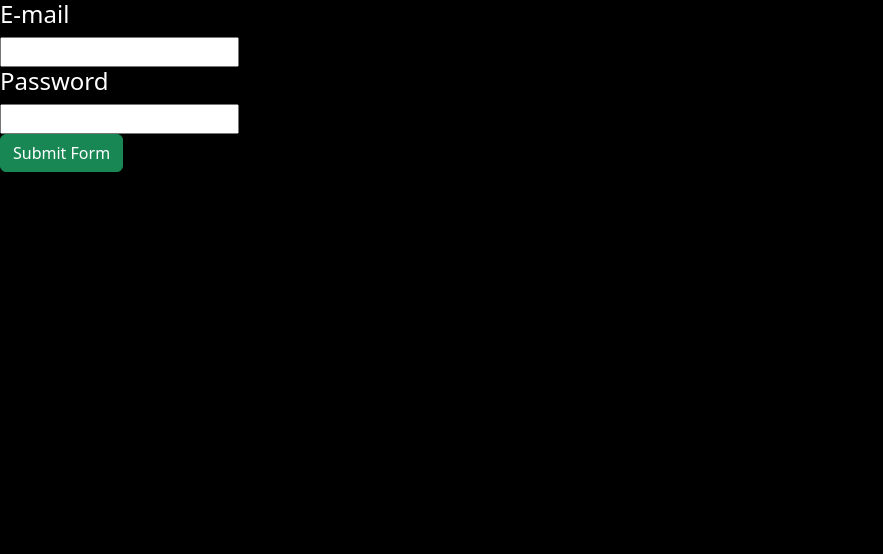
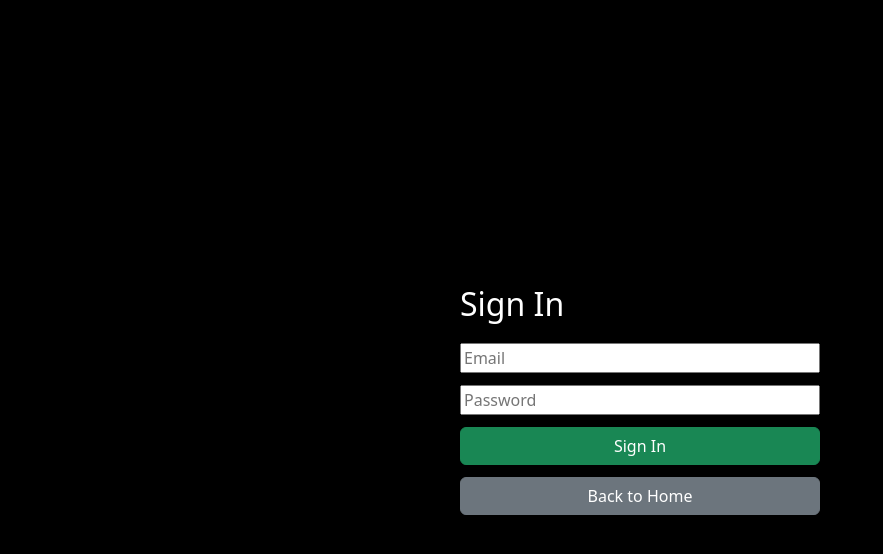
Before and after one commit to HGSTUDIOS/netflix-clone, a React (Vite) app: page /signin in a window 1280 px wide. Shown: the top 554 px of the page, without its empty margins (0-883 px from the left). Built offline with nearby package versions, Linux system fonts and the light colour scheme; no server answers.

Commit message:
Make signIn.jsx work without local API

```diff
--- a/src/component/signIn.jsx
+++ b/src/component/signIn.jsx
@@ -1,123 +1,35 @@
-import { useState,useEffect } from "react";
-import axios from "axios";
+import { useState } from "react";
 import { useNavigate } from "react-router-dom";
 
-
-
-
-
-const SignIn = () =>{
-    const [todos, setTodos] = useState([]);
-    const [name, setName] = useState("");
+const SignIn = () => {
   const [password, setPassword] = useState("");
   const [email, setEmail] = useState("");
-    const navigate=useNavigate()
+  const navigate = useNavigate();
 
-    const handleHome = () => {
-      navigate("/Home");
+  const handleSubmit = (event) => {
+    event.preventDefault();
+    const users = JSON.parse(localStorage.getItem("netflixUsers") || "[]");
+    const user = users.find(
+      (item) => item.email === email.trim().toLowerCase() && item.password === password
+    );
+
+    if (!user) {
+      window.alert("Invalid email or password.");
+      return;
+    }
+
+    localStorage.setItem("netflixCurrentUser", JSON.stringify({name:user.name,email:user.email}));
+    navigate("/home");
   };
 
-    useEffect(() => {
-      axios
-        .get("http://localhost:3002/user")
-        .then(
-          (response) => {
-            setTodos(response.data)
-          },
-        )
-  }, []);
-
-
-
-    const handleInputChange = (event) => {
-      setPassword(event.target.value);
-    };
-
-    const handleInputChanges = (event) => {
-      setEmail(event.target.value);
-    };
-
-    const handleInputChangess = (event) => {
-      setName(event.target.value);
-    };
-    const handleSubmit = (event) => {
-      event.preventDefault();
-      const NewTodoObj = {
-        email: email,
-        password: password,
-        id: todos.length + 1,
-        isComplete: false,
-      };
-      axios
-        .get(
-          "http://localhost:3002/user",
-          NewTodoObj,
-        )
-        .then(
-            (response) => {
-              for (const key in  todos) {
-                const element = todos[key]
-                console.log(todos.filter((todos)=>todos.email===setEmail))
-                // if (todos.filter((todos)=>todos.email===email)) {
-                //   console.log("success")
-                // }
-                // if (todos.filter((todos)=>todos.password===password)) {
-                //   console.log("success")
-                // }
-                // else{
-                //   console.log("error")
-                // }
-              }
-            },
-          )
-    };
-
-
-
-
-    return(
-        <div>
-            <AddTodoForm
-        handleSubmit={handleSubmit}
-        password={password}
-        email={email}
-        handleInputChange={handleInputChange}
-        handleInputChanges={handleInputChanges}
-        handleInputChangess={handleInputChangess}
-        handleHome={handleHome}
-      />
-        </div>
-    )
-}
-
-const AddTodoForm = ({
-    handleSubmit,
-    password,
-    email,
-    handleInputChange,
-    handleInputChanges,
-    handleInputChangess,
-    handleHome
-  }) => {
   return (
-      <div>
-        <form onSubmit={handleSubmit}>
-          <h4>E-mail</h4>
-          <div id="inputs">
-            <input type="email" value={email} onChange={handleInputChanges} />
-          </div>
-          <h4>Password</h4>
-          <div id="inputs">
-            <input
-              className="w-90"
-              type="password"
-              value={password}
-              onChange={handleInputChange}
-            />
-          </div>
-          <button className="btn btn-success" type="submit">
-            Submit Form
-          </button>
+    <div style={{minHeight:"100vh",background:"#000",color:"#fff",display:"grid",placeItems:"center",padding:"24px"}}>
+      <form onSubmit={handleSubmit} style={{width:"100%",maxWidth:"360px",display:"grid",gap:"12px"}}>
+        <h2>Sign In</h2>
+        <input type="email" value={email} onChange={(e)=>setEmail(e.target.value)} placeholder="Email" required />
+        <input type="password" value={password} onChange={(e)=>setPassword(e.target.value)} placeholder="Password" required />
+        <button className="btn btn-success" type="submit">Sign In</button>
+        <button className="btn btn-secondary" type="button" onClick={()=>navigate("/home")}>Back to Home</button>
       </form>
     </div>
   );
```
Lines whose indentation alone changed are shown as unchanged.
